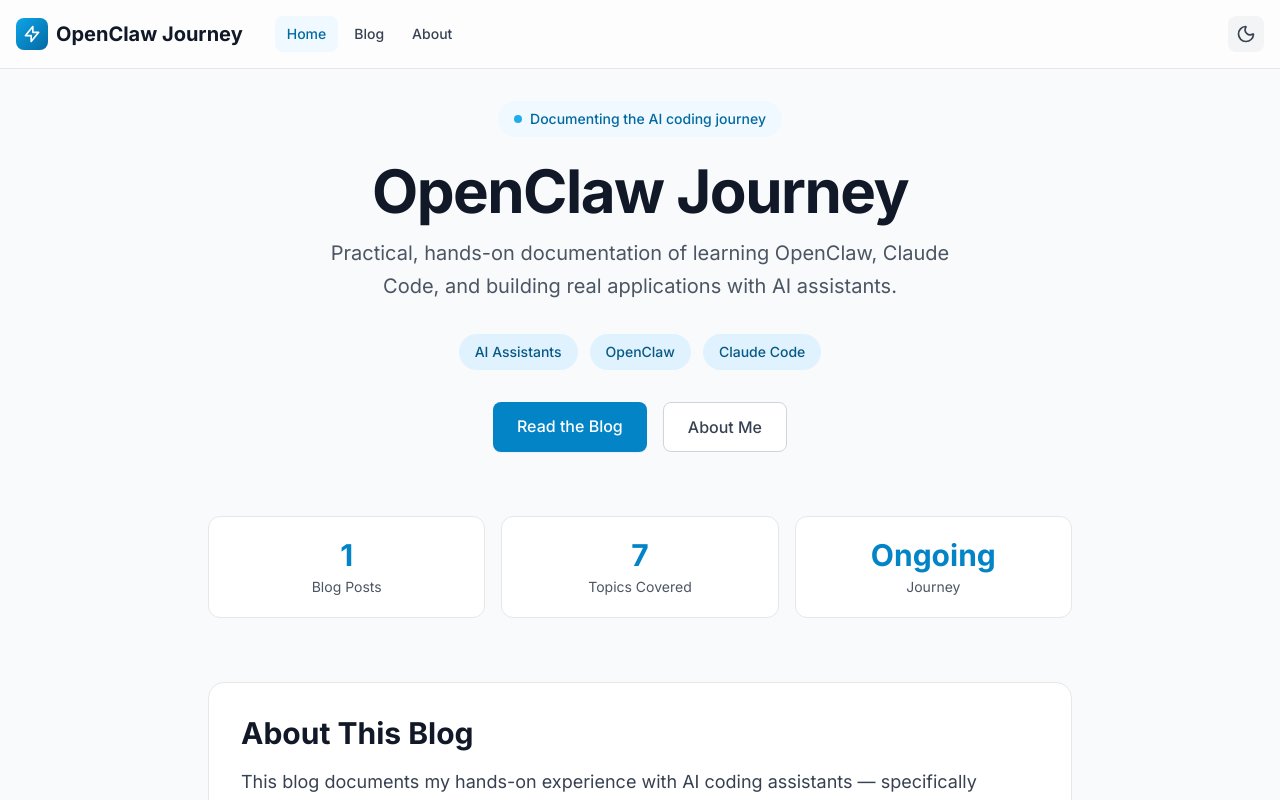
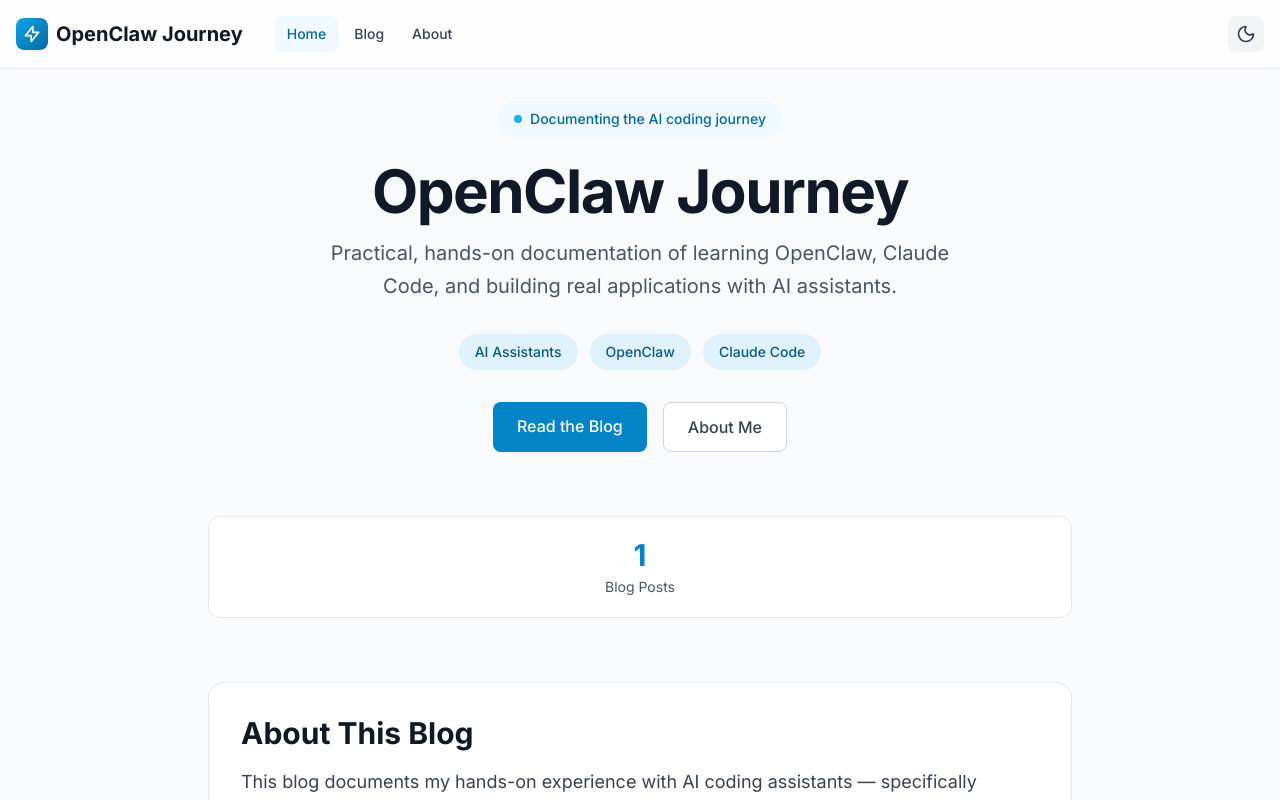
Before and after one commit to jdsebo15/openclaw-journey, a Next.js app: page / in a window 1280 px wide. Shown: the top 800 px of the page. Built offline with nearby package versions, Linux system fonts and the light colour scheme.

Commit message:
Remove Topics Covered and Journey stats from homepage

```diff
--- a/app/page.tsx
+++ b/app/page.tsx
@@ -48,18 +48,10 @@
       </div>
 
       {/* Stats Section */}
-      <div className="grid grid-cols-2 md:grid-cols-3 gap-4 mb-16">
+      <div className="grid grid-cols-1 md:grid-cols-1 gap-4 mb-16">
         <div className="bg-white dark:bg-gray-900 rounded-xl border border-gray-200 dark:border-gray-800 p-5 text-center">
           <div className="text-3xl font-bold text-primary-600 dark:text-primary-400">{posts.length}</div>
           <div className="text-sm text-gray-600 dark:text-gray-400 mt-1">Blog Posts</div>
-        </div>
-        <div className="bg-white dark:bg-gray-900 rounded-xl border border-gray-200 dark:border-gray-800 p-5 text-center">
-          <div className="text-3xl font-bold text-primary-600 dark:text-primary-400">7</div>
-          <div className="text-sm text-gray-600 dark:text-gray-400 mt-1">Topics Covered</div>
-        </div>
-        <div className="bg-white dark:bg-gray-900 rounded-xl border border-gray-200 dark:border-gray-800 p-5 text-center">
-          <div className="text-3xl font-bold text-primary-600 dark:text-primary-400">Ongoing</div>
-          <div className="text-sm text-gray-600 dark:text-gray-400 mt-1">Journey</div>
         </div>
       </div>
 
```
